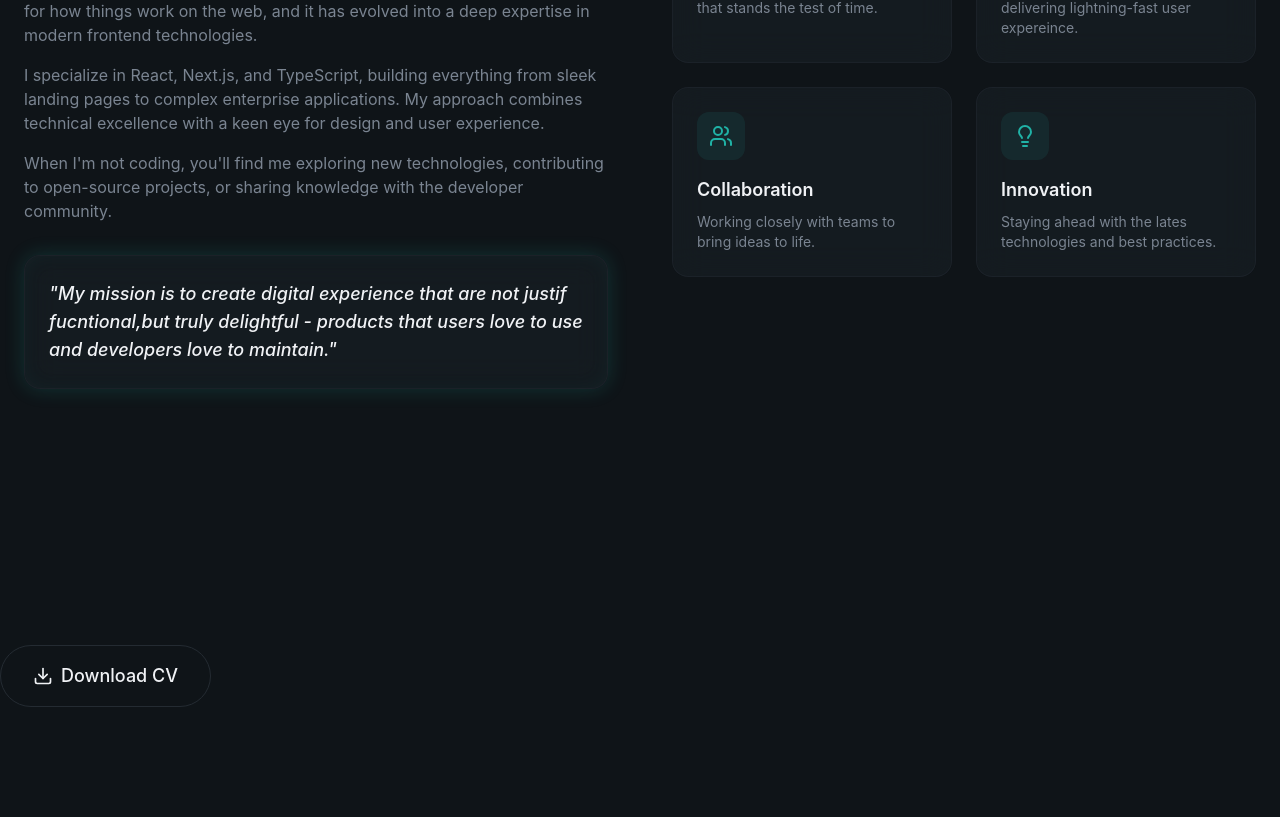
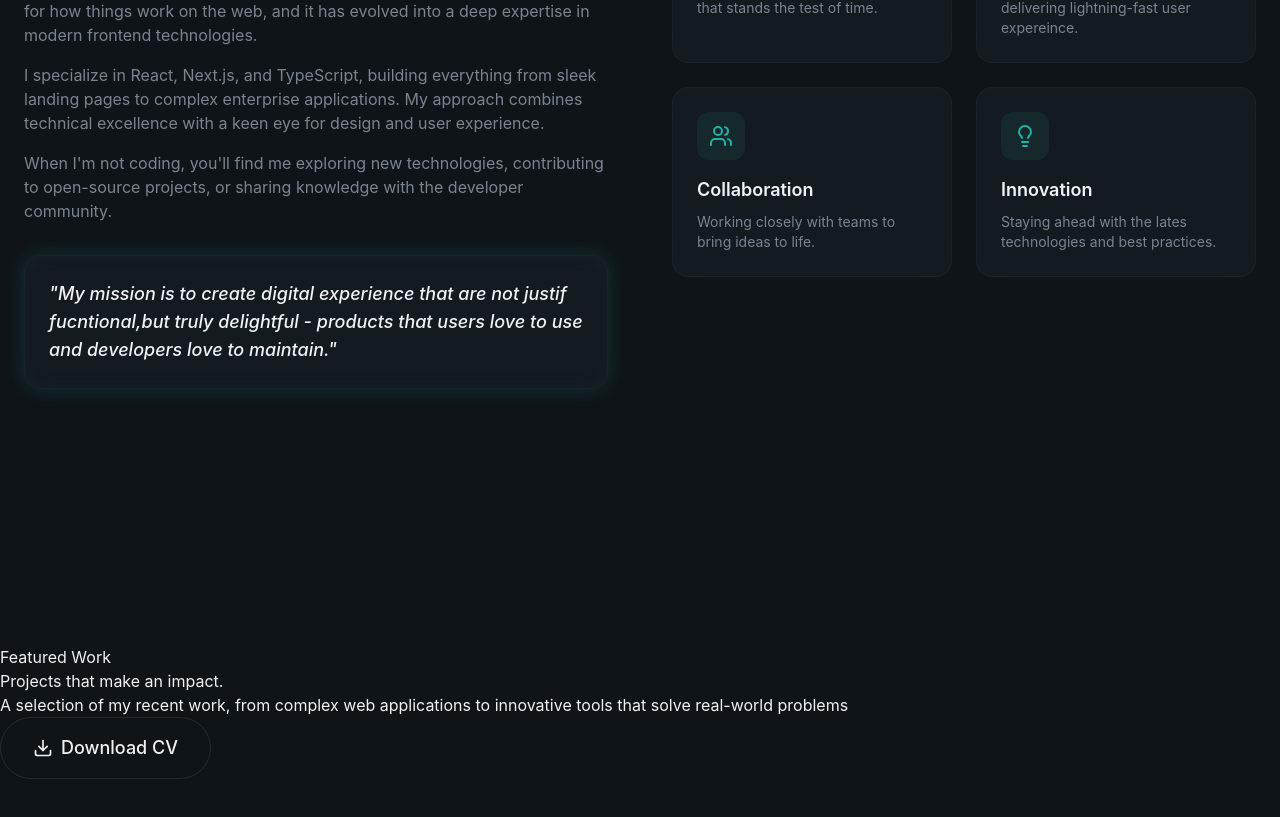
Before and after one commit to Ridzzz0Alam/dev_personal_project, a React (Vite) app: page / in a window 1280 px wide. Shown: the part 1493-2310 px from the top of the page. Built offline with nearby package versions, Linux system fonts and the light colour scheme.

Commit message:
readding everything

```diff
--- a/src/sections/Projects.jsx
+++ b/src/sections/Projects.jsx
@@ -47,8 +47,28 @@ export const Projects = () =>{
             <div>
                 <div>
                     <div>
+                        {/* Section Header */}
+                        <div>
+                            <span>
+                                Featured Work
+                            </span>
+                            <h2>
+                                Projects that
+                                <span>
+                                    {" "}
+                                    make an impact.
+                                </span>
+                            </h2>
+                            <p>
+                                A selection of my recent work, from complex web applications to
+                                innovative tools that solve real-world problems
+                            </p>
+                        </div>
 
+                        {/* Projects Grid */}
                     </div>
+                </div>
+
 
                 {/* View All CTA */}
                 <div>
@@ -58,7 +78,6 @@ export const Projects = () =>{
                     </AnimatedBorderButton>
                 </div>
             </div>
-            </div>
         </section>
     );
 };
```
Lines whose indentation alone changed are shown as unchanged.
